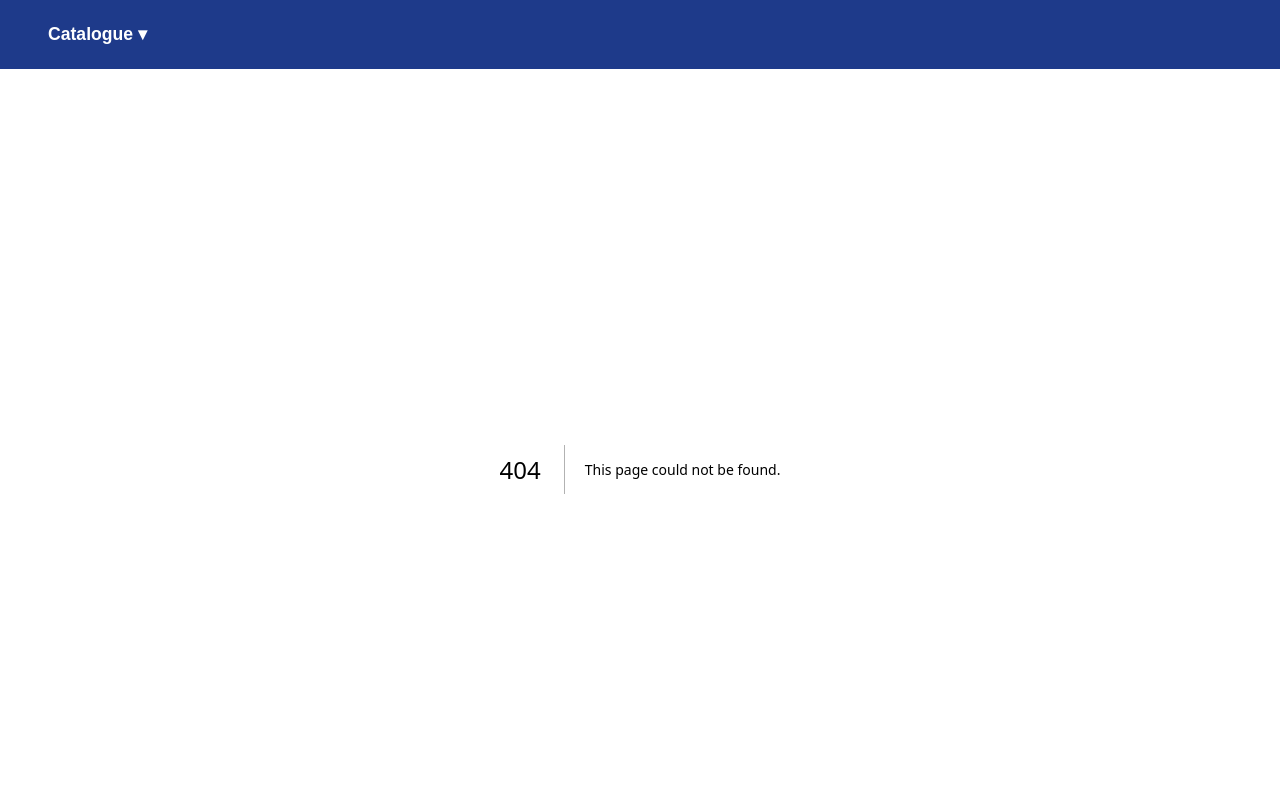
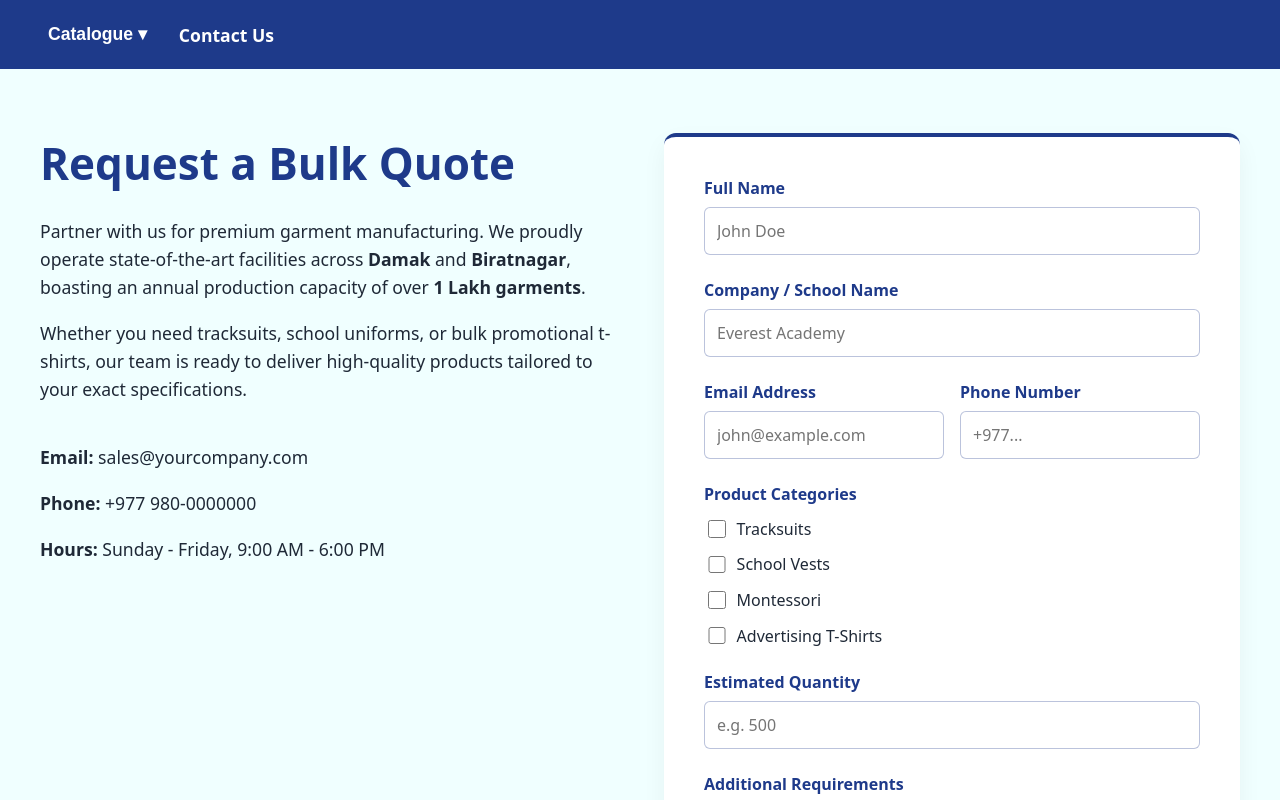
Before and after one commit to dipesh-debug/clothing-catalogue, a Next.js app in the folder clothing-catalogue/: page /contact in a window 1280 px wide. Before the commit this address had no page. Shown: the top 800 px of the page. Built offline with nearby package versions, Linux system fonts and the light colour scheme.

Commit message:
Sprint 7: Build B2B Contact Page and update Navbar routing

```diff
--- /dev/null
+++ b/clothing-catalogue/app/contact/page.tsx
@@ -0,0 +1,92 @@
+export const metadata = {
+  title: 'Request a Bulk Quote | Contact Us',
+  description: 'Request a bulk manufacturing quote from our Damak and Biratnagar facilities.',
+};
+
+export default function ContactPage() {
+  return (
+    <div className="contact-wrapper">
+      <div className="contact-container">
+
+        {/* Left Column: Contact Info */}
+        <div className="contact-info">
+          <h1>Request a Bulk Quote</h1>
+          <p>
+            Partner with us for premium garment manufacturing. We proudly operate state-of-the-art facilities across <strong>Damak</strong> and <strong>Biratnagar</strong>, boasting an annual production capacity of over <strong>1 Lakh garments</strong>.
+          </p>
+          <p>
+            Whether you need tracksuits, school uniforms, or bulk promotional t-shirts, our team is ready to deliver high-quality products tailored to your exact specifications.
+          </p>
+          <div style={{ marginTop: '2.5rem' }}>
+            <p><strong>Email:</strong> sales@yourcompany.com</p>
+            <p><strong>Phone:</strong> +977 980-0000000</p>
+            <p><strong>Hours:</strong> Sunday - Friday, 9:00 AM - 6:00 PM</p>
+          </div>
+        </div>
+
+        {/* Right Column: The Form */}
+        <div className="contact-form-card">
+          <form>
+            <div className="form-group">
+              <label className="form-label" htmlFor="fullName">Full Name</label>
+              <input type="text" id="fullName" className="form-control" placeholder="John Doe" required />
+            </div>
+
+            <div className="form-group">
+              <label className="form-label" htmlFor="company">Company / School Name</label>
+              <input type="text" id="company" className="form-control" placeholder="Everest Academy" required />
+            </div>
+
+            <div className="form-group" style={{ display: 'grid', gridTemplateColumns: 'repeat(auto-fit, minmax(200px, 1fr))', gap: '1rem' }}>
+              <div>
+                <label className="form-label" htmlFor="email">Email Address</label>
+                <input type="email" id="email" className="form-control" placeholder="john@example.com" required />
+              </div>
+              <div>
+                <label className="form-label" htmlFor="phone">Phone Number</label>
+                <input type="tel" id="phone" className="form-control" placeholder="+977..." required />
+              </div>
+            </div>
+
+            <div className="form-group">
+              <label className="form-label">Product Categories</label>
+              <div style={{ display: 'flex', flexDirection: 'column', gap: '0.75rem', marginTop: '0.75rem' }}>
+                <label style={{ display: 'flex', alignItems: 'center', gap: '0.5rem', cursor: 'pointer' }}>
+                  <input type="checkbox" name="category" value="tracksuits" style={{ width: '1.1rem', height: '1.1rem' }} />
+                  <span>Tracksuits</span>
+                </label>
+                <label style={{ display: 'flex', alignItems: 'center', gap: '0.5rem', cursor: 'pointer' }}>
+                  <input type="checkbox" name="category" value="school-vests" style={{ width: '1.1rem', height: '1.1rem' }} />
+                  <span>School Vests</span>
+                </label>
+                <label style={{ display: 'flex', alignItems: 'center', gap: '0.5rem', cursor: 'pointer' }}>
+                  <input type="checkbox" name="category" value="montessori" style={{ width: '1.1rem', height: '1.1rem' }} />
+                  <span>Montessori</span>
+                </label>
+                <label style={{ display: 'flex', alignItems: 'center', gap: '0.5rem', cursor: 'pointer' }}>
+                  <input type="checkbox" name="category" value="t-shirts" style={{ width: '1.1rem', height: '1.1rem' }} />
+                  <span>Advertising T-Shirts</span>
+                </label>
+              </div>
+            </div>
+
+            <div className="form-group">
+              <label className="form-label" htmlFor="quantity">Estimated Quantity</label>
+              <input type="number" id="quantity" className="form-control" placeholder="e.g. 500" min="50" required />
+            </div>
+
+            <div className="form-group">
+              <label className="form-label" htmlFor="requirements">Additional Requirements</label>
+              <textarea id="requirements" className="form-control" rows="4" placeholder="Tell us about specific fabrics, sizes, or printing needs..."></textarea>
+            </div>
+
+            <button type="submit" className="btn-primary btn-block">
+              Send Quote Request
+            </button>
+          </form>
+        </div>
+
+      </div>
+    </div>
+  );
+}
--- a/clothing-catalogue/app/globals.css
+++ b/clothing-catalogue/app/globals.css
@@ -330,3 +330,87 @@ body {
   text-align: center;
   box-sizing: border-box;
 }
+
+/* Additional Nav Styles */
+.nav-link {
+  color: var(--text-light);
+  text-decoration: none;
+  font-size: 1.1rem;
+  font-weight: bold;
+  padding: 0.5rem 1rem;
+  transition: color 0.2s ease;
+}
+
+.nav-button:hover, .nav-link:hover {
+  color: var(--accent-color);
+}
+
+/* Contact Page Layout & Form Styles */
+.contact-wrapper {
+  padding: 4rem 1.5rem;
+  flex: 1;
+  display: flex;
+  justify-content: center;
+}
+
+.contact-container {
+  max-width: 1200px;
+  width: 100%;
+  display: grid;
+  grid-template-columns: 1fr;
+  gap: 3rem;
+}
+
+@media (min-width: 768px) {
+  .contact-container {
+    grid-template-columns: 1fr 1fr;
+  }
+}
+
+.contact-info h1 {
+  color: var(--bg-secondary);
+  font-size: clamp(2rem, 4vw, 2.75rem);
+  margin-top: 0;
+  margin-bottom: 1.5rem;
+}
+
+.contact-info p {
+  font-size: 1.1rem;
+  line-height: 1.6;
+  margin-bottom: 1rem;
+}
+
+.contact-form-card {
+  background-color: #FFFFFF;
+  padding: 2.5rem;
+  border-radius: 12px;
+  box-shadow: 0 10px 25px rgba(0, 0, 0, 0.05);
+  border-top: 4px solid var(--bg-secondary);
+}
+
+.form-group {
+  margin-bottom: 1.5rem;
+}
+
+.form-label {
+  display: block;
+  color: var(--bg-secondary);
+  font-weight: 600;
+  margin-bottom: 0.5rem;
+}
+
+.form-control {
+  width: 100%;
+  padding: 0.75rem;
+  border: 1px solid rgba(30, 58, 138, 0.3); /* Subtle Blue Border */
+  border-radius: 6px;
+  font-size: 1rem;
+  font-family: inherit;
+  box-sizing: border-box;
+  transition: border-color 0.2s ease;
+}
+
+.form-control:focus {
+  outline: none;
+  border-color: var(--bg-secondary);
+}
--- a/clothing-catalogue/components/Navbar.jsx
+++ b/clothing-catalogue/components/Navbar.jsx
@@ -12,6 +12,9 @@ export default function Navbar() {
           <Link href="/advertising-tshirts" className="dropdown-item">Advertising T-Shirts</Link>
         </div>
       </div>
+      <div className="nav-item">
+        <Link href="/contact" className="nav-link">Contact Us</Link>
+      </div>
     </nav>
   );
 }
```
Also changed, not shown: clothing-catalogue/app/advertising-tshirts/page.jsx (deleted), clothing-catalogue/app/montessori/page.jsx (deleted), clothing-catalogue/app/school-vests/page.jsx (deleted).
